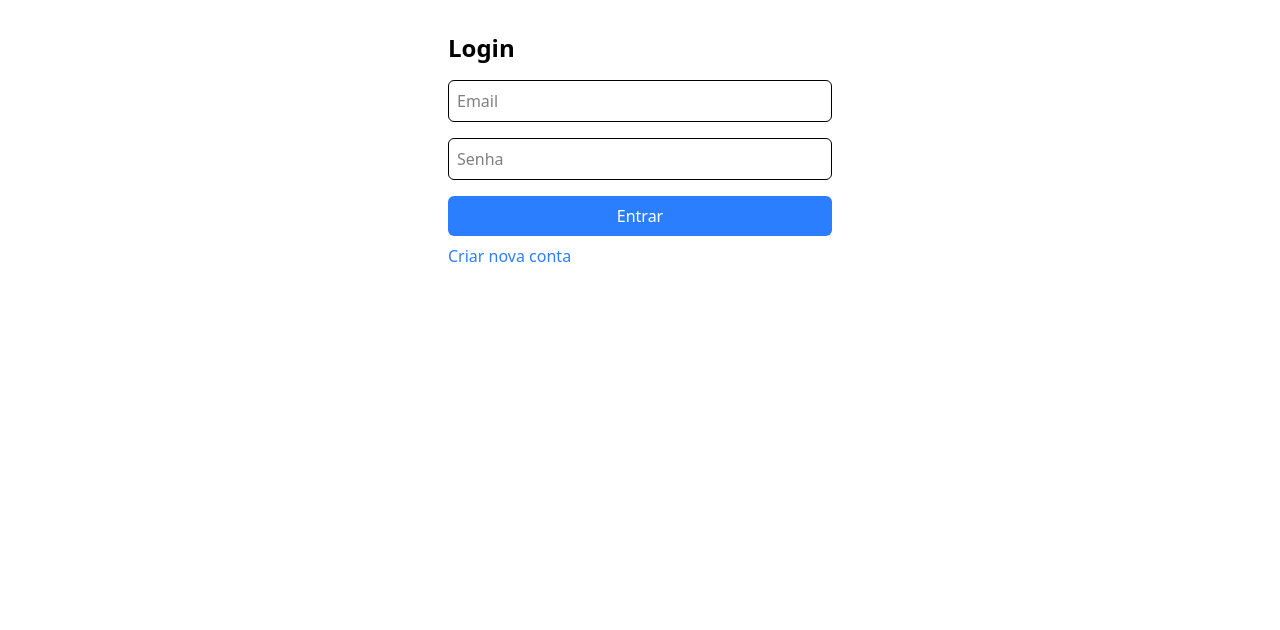
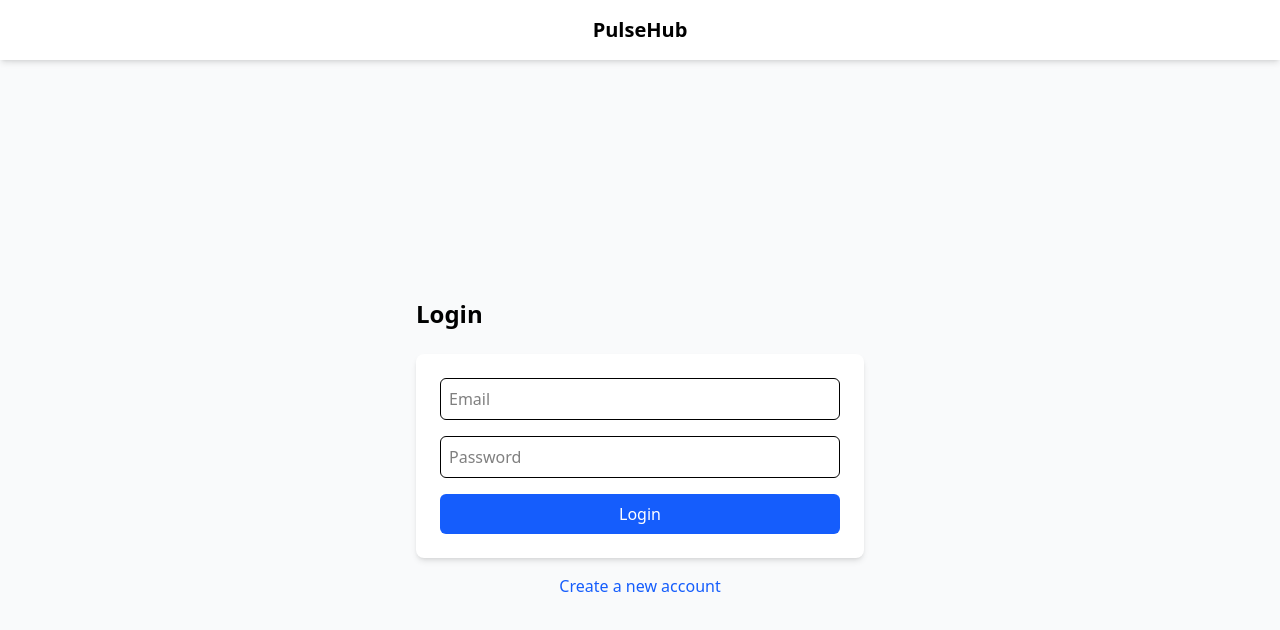
Before and after one commit to cabrinilm/pulse-hub, a React app in the folder frontend/: page /login in a window 1280 px wide. Shown: the top 630 px of the page. Built offline with nearby package versions, Linux system fonts and the light colour scheme; no server answers; the HTML template or start-up script is replaced by a standard one.

Commit message:
login with standard style

```diff
--- a/frontend/package.json
+++ b/frontend/package.json
@@ -13,6 +13,7 @@
     "@supabase/supabase-js": "^2.75.0",
     "axios": "^1.12.2",
     "date-fns": "^4.1.0",
+    "framer-motion": "^12.23.24",
     "lucide-react": "^0.545.0",
     "postcss": "^8.5.6",
     "react": "^19.1.1",
--- a/frontend/src/components/Button.tsx
+++ b/frontend/src/components/Button.tsx
@@ -3,15 +3,24 @@ interface ButtonProps {
   variant?: "primary" | "secondary";
   className?: string;
   onClick?: () => void;
-  disabled?: boolean; // 🔹 Adicione isto
+  disabled?: boolean;
+  type?: "button" | "submit" | "reset"; // ✅ Adicionado
 }
 
-const Button = ({ children, variant = "primary", className = "", onClick, disabled = false }: ButtonProps) => {
+const Button = ({
+  children,
+  variant = "primary",
+  className = "",
+  onClick,
+  disabled = false,
+  type = "button", // ✅ Valor padrão
+}: ButtonProps) => {
   return (
     <button
-      className={`btn-${variant} ${className}`}
+      type={type} // ✅ Agora o botão aceita "submit"
+      className={`btn-${variant} ${className} transition-all duration-200 active:scale-95`}
       onClick={onClick}
-      disabled={disabled} // 🔹 Agora funciona
+      disabled={disabled}
     >
       {children}
     </button>
--- a/frontend/src/pages/Login.tsx
+++ b/frontend/src/pages/Login.tsx
@@ -1,12 +1,15 @@
+// src/pages/Login.tsx
 import { useState } from 'react';
 import { useNavigate } from 'react-router-dom';
 import { useAuth } from '../hooks/useAuth';
+import Header from '../components/Header';
+import Button from '../components/Button';
 
 const Login = () => {
   const [email, setEmail] = useState('');
   const [password, setPassword] = useState('');
-  const [username, setUsername] = useState('');  // Para signup
-  const [isSignup, setIsSignup] = useState(false);  // Toggle login/signup
+  const [username, setUsername] = useState(''); // Para signup
+  const [isSignup, setIsSignup] = useState(false); // Toggle login/signup
   const [error, setError] = useState('');
   const { signIn, signUp } = useAuth();
   const navigate = useNavigate();
@@ -20,16 +23,26 @@ const Login = () => {
       } else {
         await signIn(email, password);
       }
-      navigate('/');  // Redireciona para home após sucesso
+      navigate('/'); // Redireciona para home após login/signup
     } catch (err: any) {
-      setError(err.message || 'Erro ao autenticar');
+      setError(err.message || 'Error during authentication');
     }
   };
 
   return (
-    <div className="p-4 md:p-8 max-w-md mx-auto">
-      <h1 className="text-2xl font-bold mb-4">{isSignup ? 'Cadastro' : 'Login'}</h1>
-      <form onSubmit={handleSubmit} className="space-y-4">
+    <div className="min-h-screen bg-gray-50 flex flex-col">
+      {/* Header */}
+      <Header />
+
+      <div className="flex flex-col items-center justify-center flex-1 p-4 md:p-8 mt-24">
+        <h1 className="text-2xl font-bold mb-6 w-full max-w-md text-left">
+          {isSignup ? 'Sign Up' : 'Login'}
+        </h1>
+
+        <form
+          onSubmit={handleSubmit}
+          className="flex flex-col gap-4 w-full max-w-md bg-white p-6 rounded-lg shadow-md"
+        >
           {isSignup && (
             <input
               type="text"
@@ -39,6 +52,7 @@ const Login = () => {
               className="p-2 border rounded-md w-full"
             />
           )}
+
           <input
             type="email"
             value={email}
@@ -46,21 +60,32 @@ const Login = () => {
             placeholder="Email"
             className="p-2 border rounded-md w-full"
           />
+
           <input
             type="password"
             value={password}
             onChange={(e) => setPassword(e.target.value)}
-          placeholder="Senha"
+            placeholder="Password"
             className="p-2 border rounded-md w-full"
           />
-        <button type="submit" className="bg-blue-500 text-white p-2 rounded-md w-full">
-          {isSignup ? 'Cadastrar' : 'Entrar'}
+
+          {error && <p className="text-red-500 text-sm">{error}</p>}
+
+          <Button
+            type="submit"
+            className="bg-blue-600 hover:bg-blue-700 text-white px-4 py-2 rounded-md w-full"
+          >
+            {isSignup ? 'Sign Up' : 'Login'}
+          </Button>
+        </form>
+
+        <button
+          onClick={() => setIsSignup(!isSignup)}
+          className="mt-4 text-blue-600 hover:underline"
+        >
+          {isSignup ? 'Already have an account? Login' : 'Create a new account'}
         </button>
-      </form>
-      <button onClick={() => setIsSignup(!isSignup)} className="mt-2 text-blue-500">
-        {isSignup ? 'Já tem conta? Login' : 'Criar nova conta'}
-      </button>
-      {error && <p className="text-red-500 mt-2">{error}</p>}
+      </div>
     </div>
   );
 };
```
Lines whose indentation alone changed are shown as unchanged.
